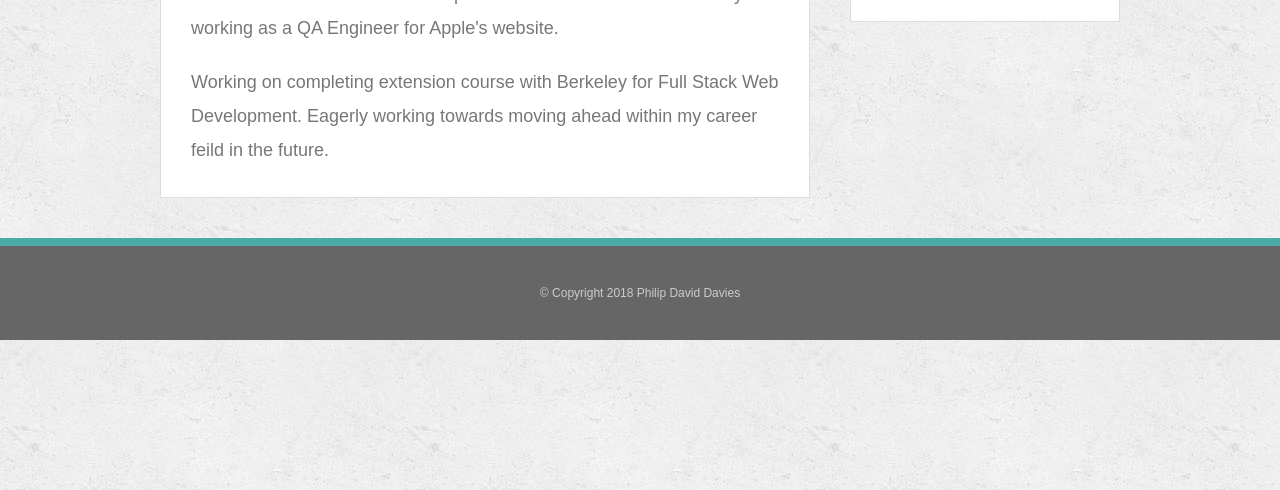
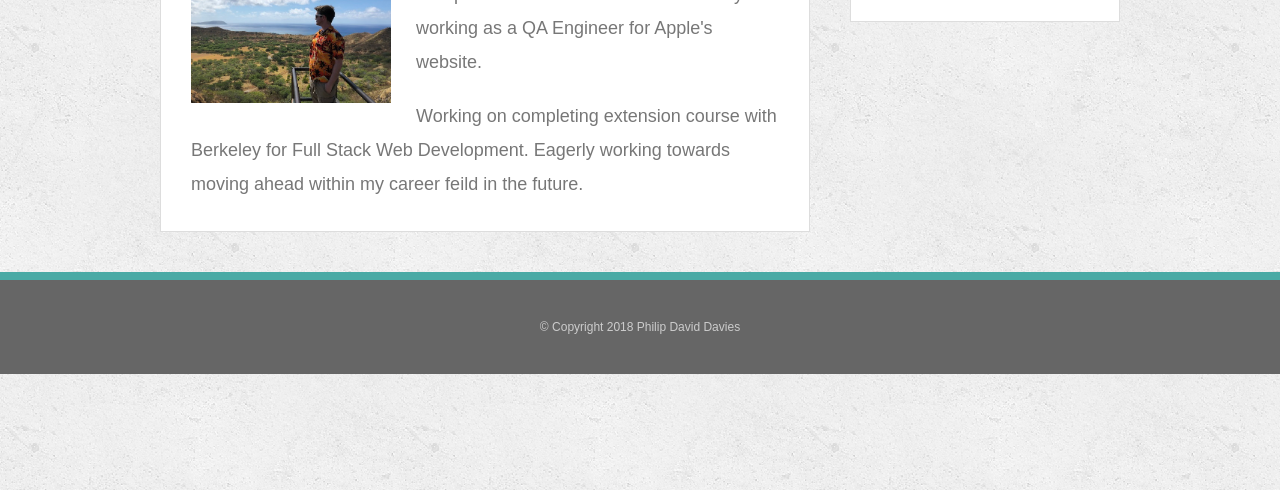
Before and after one commit to uhPotato/Portfolio, a plain HTML site: page index.html in a window 1280 px wide. Shown: the part 310-800 px from the top of the page. Drawn offline with Linux system fonts and the light colour scheme.

Commit message:
Still not showing the profile pic for some reason

```diff
--- a/index.html
+++ b/index.html
@@ -24,7 +24,7 @@
 		<section class="main-section">
 			<h1>About Me</h1>
 
-			<img src="assets/images/profile_pic.jpg" class="auth-image" alt="Your Name">
+			<img src="assets/images/profile_pic1.jpg" class="auth-image" alt="Your Name">
 
 			<p>Graduated with a Bachelor's degree in Computer Science from SHSU. Currently working as a QA Engineer for Apple's website.</p>
 
```
